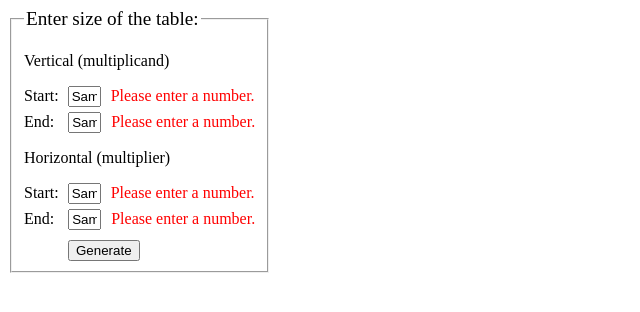
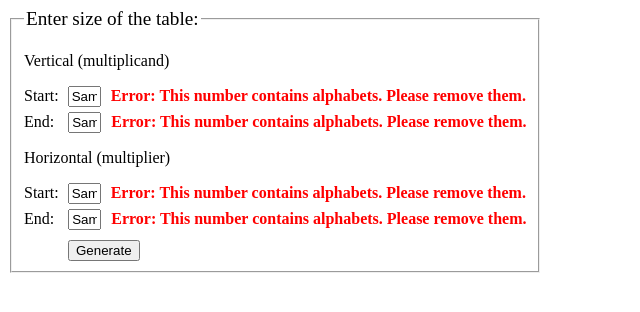
Before and after one commit to minhtri172/HW4-Part1, a plain HTML site: page index.html in a window 1280 px wide. Both pictures are taken after typing "Sample", "Sample", "Sample", "Sample" into the empty fields and a click on the button "Generate". Shown: the whole page, without its empty margins (0-640 px from the left). Drawn offline with nearby package versions, Linux system fonts and the light colour scheme.

Commit message:
add more comments

```diff
--- a/css/hw4.css
+++ b/css/hw4.css
@@ -119,6 +119,7 @@ button {
 #fCol-error, #eCol-error, #fRow-error, #eRow-error {
     color: red;
     margin-left: 10px;
+    font-weight: bold;
 }
 
 /* For screen size >= 768px */
--- a/js/hw4.js
+++ b/js/hw4.js
@@ -8,72 +8,88 @@
 
 $(document).ready(function () {
 
-    /*jQuery.validator.setDefaults({
-        debug: true,
-        success: "valid"
-    });*/
-
-    // Add new method to validation (check if the number is integer or not)
+    // Add new method to validation (check if the number is an integer or not)
     $.validator.addMethod("integerNumber", function (value, element) {
         return Number.isInteger(Number(value));
-    }, "Please enter an integer number.");
+    }, "Error: This number is decimal. Please enter an integer number.");
 
-    /*
-        Validate the form:
-        1. no blank field.
-        2. input must be a number
-        3. input must be in the range [-50, 50]
-        4. input must be an integer number
+    // referene: https://stackoverflow.com/questions/26484914/check-if-number-start-with-0-or-00
+    $.validator.addMethod("startZeros", function (value, element) {
+        return !value.match(/^(?:0|00|-0|-00)\d+$/);
+    }, "Error: This number start with 0 or 00. Please remove 0s at the beginning.");
+
+    // referene: https://stackoverflow.com/questions/6067592/regular-expression-to-match-only-alphabetic-characters/6067604
+    $.validator.addMethod("notAlphabet", function (value, element) {
+        return !value.match(/[a-zA-Z]/);
+    }, "Error: This number contains alphabets. Please remove them.");
+
+    /* ################################################
+       #    Validate the form:
+       #    1. no blank field.
+       #    2. input is not alphabets
+       #    3. input is not special characters
+       #    4. input must be in the range [-50, 50]
+       #    5. input must be an integer number
+       #    6. input cannot start with 0 or 00
+       ################################################
     */
     $("#createTableForm").validate({
         rules: {
-            fCol: {
+            fCol: { // first column input
                 required: true,
+                notAlphabet: true,
                 number: true,
                 range: [-50, 50],
-                integerNumber: true
+                integerNumber: true,
+                startZeros: true
             },
-            eCol: {
+            eCol: { // end column input
                 required: true,
+                notAlphabet: true,
                 number: true,
                 range: [-50, 50],
-                integerNumber: true
+                integerNumber: true,
+                startZeros: true
             },
-            fRow: {
+            fRow: { // first row input
                 required: true,
+                notAlphabet: true,
                 number: true,
                 range: [-50, 50],
-                integerNumber: true
+                integerNumber: true,
+                startZeros: true
             },
-            eRow: {
+            eRow: { // end row input
                 required: true,
+                notAlphabet: true,
                 number: true,
                 range: [-50, 50],
-                integerNumber: true
+                integerNumber: true,
+                startZeros: true
             }
         },
 
         // Config error messages
         messages: {
-            fCol: {
-                required: "Please enter a start column number.",
-                number: "Please enter a number.",
-                range: "Please enter a number between -50 and 50."
+            fCol: { // first column input
+                required: "Error: This field is required. Please enter an integer number.",
+                number: "Error: This number contains special characters. Please remove them.",
+                range: "Error: This number is outside of the range[-50, 50]. Please enter a number between -50 and 50."
             },
-            eCol: {
-                required: "Please enter a end column number.",
-                number: "Please enter a number.",
-                range: "Please enter a number between -50 and 50."
+            eCol: { // end column input
+                required: "Error: This field is required. Please enter an integer number.",
+                number: "Error: This number contains special characters. Please remove them.",
+                range: "Error: This number is outside of the range[-50, 50]. Please enter a number between -50 and 50."
             },
-            fRow: {
-                required: "Please enter a start row number.",
-                number: "Please enter a number.",
-                range: "Please enter a number between -50 and 50."
+            fRow: { // first row input
+                required: "Error: This field is required. Please enter an integer number.",
+                number: "Error: This number contains special characters. Please remove them.",
+                range: "Error: This number is outside of the range[-50, 50]. Please enter a number between -50 and 50."
             },
-            eRow: {
-                required: "Please enter a end row number.",
-                number: "Please enter a number.",
-                range: "Please enter a number between -50 and 50."
+            eRow: { // end row input
+                required: "Error: This field is required. Please enter an integer number.",
+                number: "Error: This number contains special characters. Please remove them.",
+                range: "Error: This number is outside of the range[-50, 50]. Please enter a number between -50 and 50."
             }
         }
     });
@@ -101,7 +117,7 @@ $(document).ready(function () {
 
             if (fCol != "" && eCol != "" && fRow != "" && eRow != "") {
 
-                // convert string to numbers
+                // convert string to integer numbers
                 fCol = parseInt(fCol);
                 eCol = parseInt(eCol);
                 fRow = parseInt(fRow);
@@ -113,6 +129,7 @@ $(document).ready(function () {
     });
 
     // Create the table
+    // I converted from javascript from hw3 to jquery hw4
     function createTable(x1, x2, y1, y2) {
 
         // if the table exist, remove it
@@ -129,7 +146,6 @@ $(document).ready(function () {
 
         // This code measure the table is still created
         // if users input start values > end values
-        // I converted from javascript from hw3 to jquery hw4
         if (x1 > x2 && y1 > y2) { // end start > end col and start row > end row
             for (i = y1; i >= y2 - 1; i--) {
                 if (i == y1) {
```
